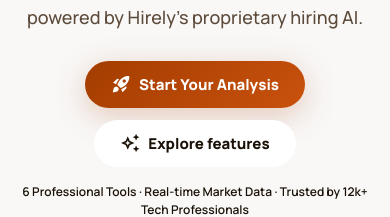
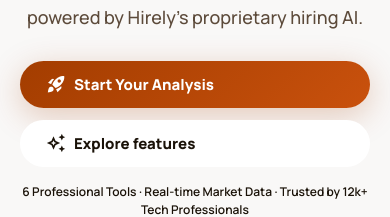
Before and after one commit to sunny-0077/ResumeAnalyzer3, a Next.js app: page / in a window 390 px wide. Shown: the part 357-574 px from the top of the page. Built offline with nearby package versions, Linux system fonts and the light colour scheme; no server answers.

Commit message:
UI: Final mobile hero button stacking and layout refinement

```diff
--- a/src/app/globals.css
+++ b/src/app/globals.css
@@ -460,7 +460,8 @@
   /* Hero */
   .hero-wrap { padding: 100px 20px 40px; text-align: center; }
   .hero-h1 { font-size: 38px; }
-  .hero-ctas { justify-content: center; }
+  .hero-ctas { flex-direction: column; align-items: stretch; }
+  .hero-ctas .btn { width: 100%; }
   .hero-p { font-size: 15px; }
 
   /* Auth */
```
